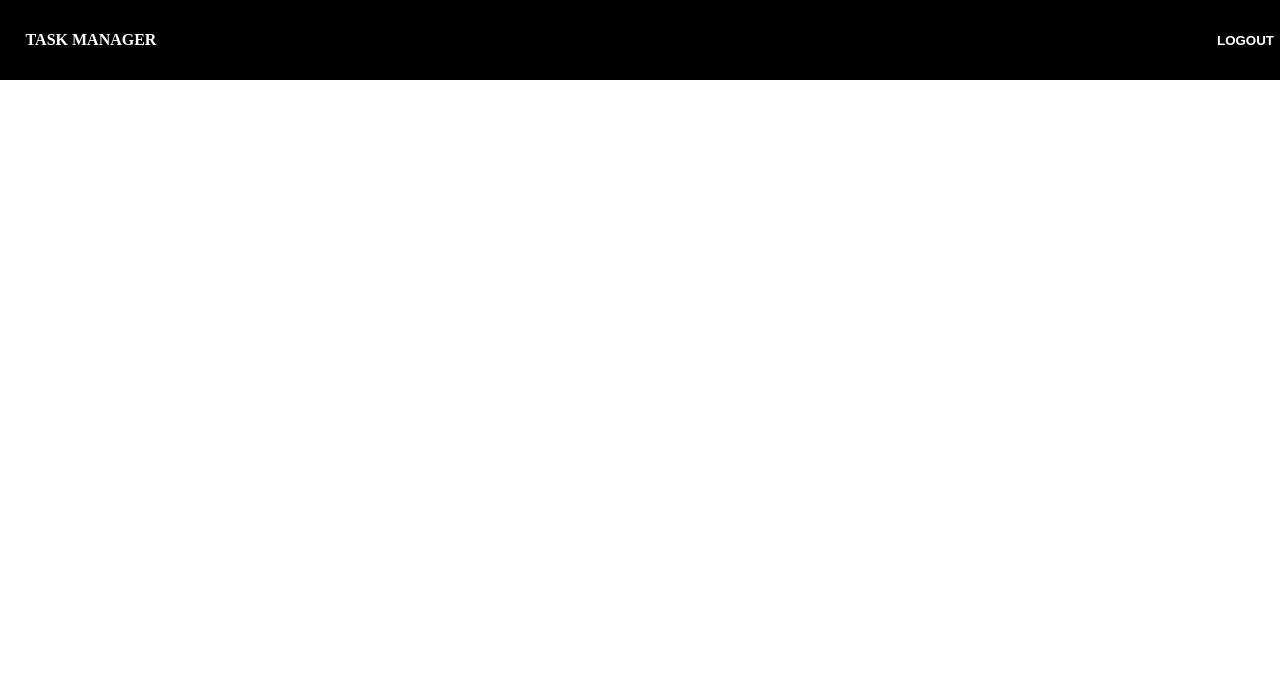
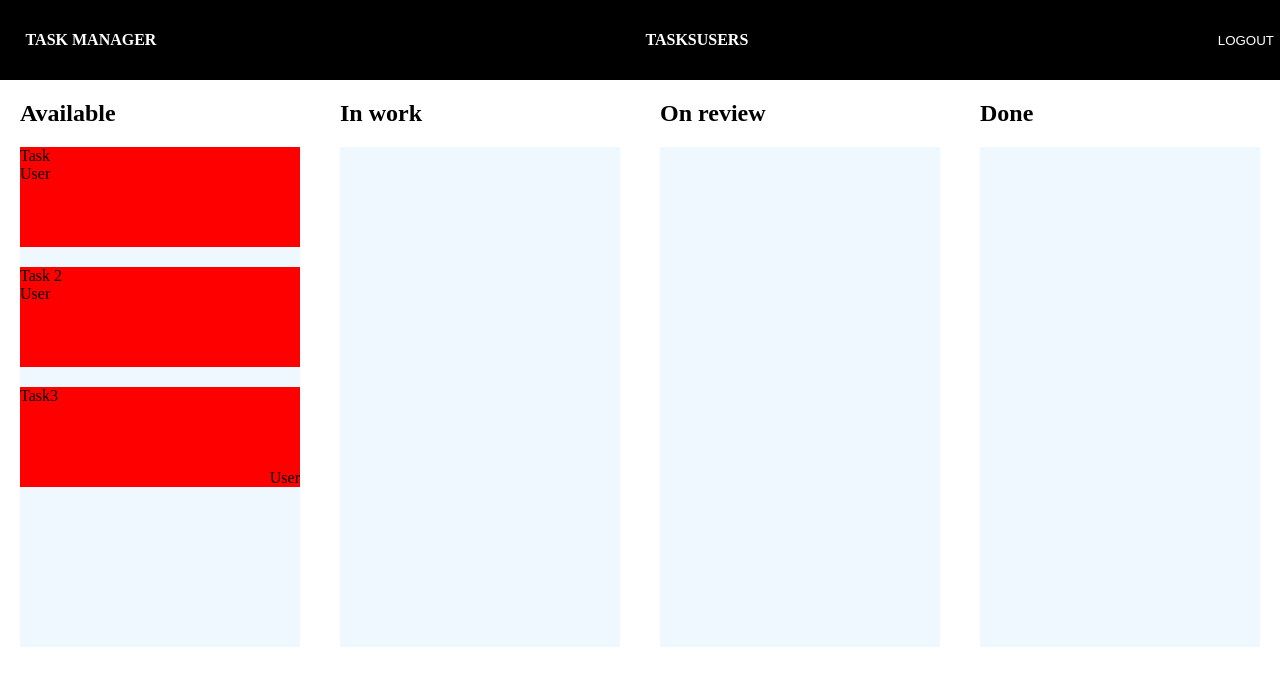
Before and after one commit to the-repo-hub/TaskManager, a Django app: page /tasks/ in a window 1280 px wide. Shown: the top 686 px of the page. Run offline with Django 5.2, Linux system fonts and the light colour scheme; the visitor is signed in with stand-in values (Sample User, id 1).

Commit message:
bad board and idea for header

```diff
--- a/static/css/style.css
+++ b/static/css/style.css
@@ -9,11 +9,11 @@ header {
     height: 10vh;
     display: flex;
     justify-content: space-between;
+    font-weight: bold;
 }
 
 header .main-logo {
     display: flex;
-    height: 100%;
 }
 
 header .main-logo-link {
@@ -23,7 +23,6 @@ header .main-logo-link {
     text-align: center;
     display: flex;
     align-items: center;
-    font-weight: bold;
     padding-left: 2vw;
     padding-right: 2vw;
 }
@@ -31,10 +30,14 @@ header .main-logo-link {
 header .header-right {
     text-align: right;
     display: flex;
-    height: 100%;
 }
 
-.header-right a {
+header .header-left {
+    text-align: left;
+    display: flex;
+}
+
+.item {
     text-decoration: none;
     color: white;
     text-transform: uppercase;
@@ -42,7 +45,7 @@ header .header-right {
     align-items: center;
 }
 
-.header-right button {
+header button {
     color: white;
     text-transform: uppercase;
     display: flex;
@@ -51,7 +54,6 @@ header .header-right {
     height: 100%;
     text-align: center;
     align-items: center;
-    font-weight: bold;
 }
 
 /* after header, login content in <main> */
@@ -80,3 +82,44 @@ header .header-right {
     outline: none;
     border: none;
 }
+
+/* tasks board section */
+
+.boards {
+    display: flex;
+}
+
+.board {
+    width: 25%;
+}
+
+.board h2 {
+    display: block;
+    margin: 20px
+}
+
+.board-content {
+    background-color: aliceblue;
+    height: 500px;
+    margin: 20px
+}
+
+.board-block {
+    height: 100px;
+    margin-top: 20px;
+    margin-bottom: 20px;
+    background-color: red;
+    display: flex;
+    flex-direction: column;
+}
+
+.board-block a {
+    text-decoration: none;
+}
+
+.board-block-user {
+    text-decoration: none;
+    display: block;
+    text-align: right;
+    margin-top: auto;
+}
--- a/tasks/views.py
+++ b/tasks/views.py
@@ -13,7 +13,3 @@ class TaskBaseMixin(LoginRequiredMixin):
 class TaskBoard(TaskBaseMixin, ListView):
 
     template_name = 'tasks/board.html'
-
-    def get_context_data(self, **kwargs):
-
-        return {'tasks': Task.objects.filter(user=self.request.user)}
--- a/templates/_base.html
+++ b/templates/_base.html
@@ -7,16 +7,26 @@
     <link rel="stylesheet" href="{% static 'css/style.css' %}">
 </head>
 <body>
-<header>
+<header class="main-header">
     <div class="main-logo">
         <a class="main-logo-link" href="/">Task Manager</a>
     </div>
     {% block header %}
+        <div class="header-left">
+            <div class="item">
+                <a>Tasks</a>
+            </div>
+            <div class="item">
+                <a>Users</a>
+            </div>
+        </div>
         <div class="header-right">
-            <form method="post" action="{% url 'logout' %}">
-                {% csrf_token %}
-                <button type="submit">logout</button>
-            </form>
+            <div class="item">
+                <form method="post" action="{% url 'logout' %}">
+                    {% csrf_token %}
+                    <button type="submit">logout</button>
+                </form>
+            </div>
         </div>
     {% endblock %}
 </header>
--- a/templates/login/login.html
+++ b/templates/login/login.html
@@ -1,5 +1,6 @@
 {% extends '_base.html' %}
 
+<!-- for clean header block from _base -->
 {% block header %}
 {% endblock %}
 
--- a/templates/tasks/board.html
+++ b/templates/tasks/board.html
@@ -1,5 +1,41 @@
 {% extends '_base.html' %}
 
 {% block content %}
+    <div class="boards">
+        <div class="board">
+            <h2>Available</h2>
+            <div id="available" class="board-content">
+                <div class="board-block">
+                    <a>Task</a>
+                    <a>User</a>
+                </div>
+                <div class="board-block">
+                    <a>Task 2</a>
+                    <a>User</a>
+                </div>
+                <div class="board-block">
+                    <a class="board-block-name">Task3</a>
+                    <a class="board-block-user">User</a>
+                </div>
+            </div>
+        </div>
+        <div class="board">
+            <h2>In work</h2>
+            <div id="in-work" class="board-content">
 
+            </div>
+        </div>
+        <div class="board">
+            <h2>On review</h2>
+            <div id="on-review" class="board-content">
+
+            </div>
+        </div>
+        <div class="board">
+            <h2>Done</h2>
+            <div id="done" class="board-content">
+
+            </div>
+        </div>
+    </div>
 {% endblock %}
--- /dev/null
+++ b/templates/tasks/detail.html
@@ -0,0 +1,5 @@
+{% extends '_base.html' %}
+
+{% block content %}
+
+{% endblock %}
```
